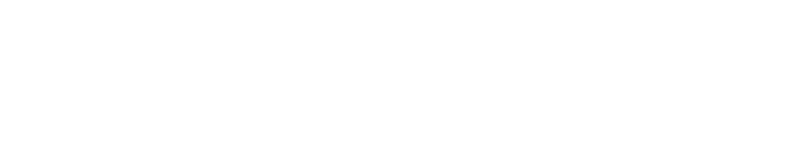
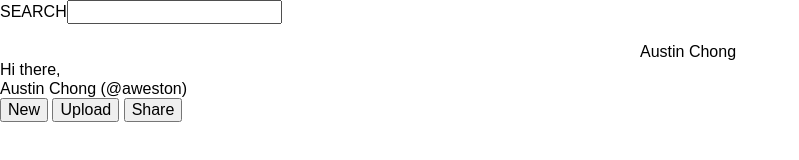
Before and after one commit to austinchong01/dashboard, a plain HTML site: page index.html in a window 1280 px wide. Shown: the whole page, without its empty margins (0-799 px from the left). Drawn offline with Linux system fonts and the light colour scheme.

Commit message:
Began header initialize

```diff
--- a/index.html
+++ b/index.html
@@ -5,8 +5,36 @@
     <meta name="viewport" content="width=device-width, initial-scale=1.0">
     <title>Admin Dashboard</title>
     <link rel="stylesheet" href="style.css">
+    <link rel="stylesheet" href="normalize.css">
 </head>
 <body>
+    <header>
+        <div class="top">
+            <label for="search">SEARCH<input type="text" name="search" id="search"></label>
+            <!-- <img src="" alt="bell">
+            <img src="" alt="icon"> -->
+            <div>Austin Chong</div>
+        </div>
+
+        <div class="bottom">
+            <!-- <img src="" alt="icon"> -->
+            <div>
+                <div>Hi there,</div>
+                <div>Austin Chong (@aweston)</div>
+            </div>
+            <button>New</button>
+            <button>Upload</button>
+            <button>Share</button>
+        </div>
+    </header>
+
+    <div class="sidebar">
+
+    </div>
+
+    <main>
+
+    </main>
 
 </body>
 </html>
--- a/style.css
+++ b/style.css
@@ -0,0 +1,22 @@
+* {
+    font-family:Arial, Helvetica, sans-serif;
+    font-size: 16px;
+}
+
+header {
+    display: grid;
+    grid-template-rows: 1fr 1fr;
+}
+
+.top {
+    display: grid;
+    grid-template-columns: 1fr 1fr;
+}
+
+.top label {
+    align-self: start;
+}
+
+.top div {
+    align-self: end;
+}
```
Also changed, not shown: images/dashboard-project.png (added).
